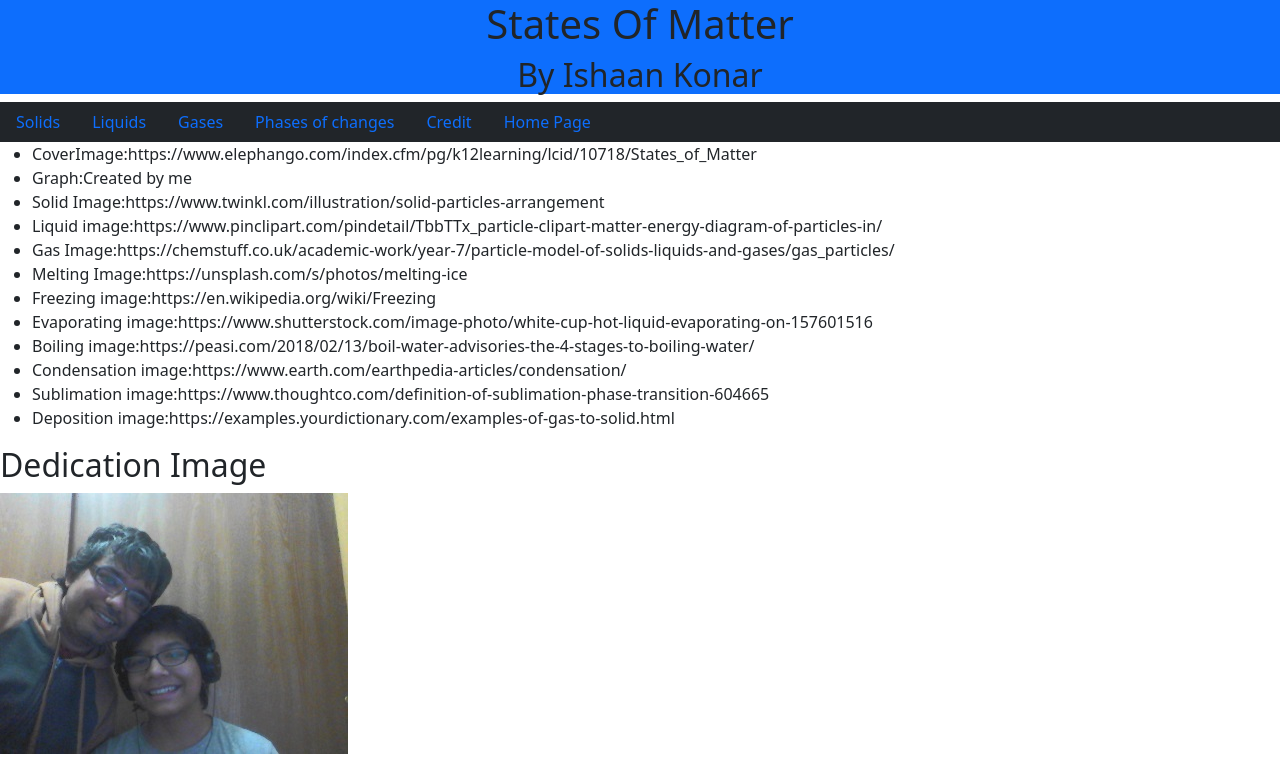
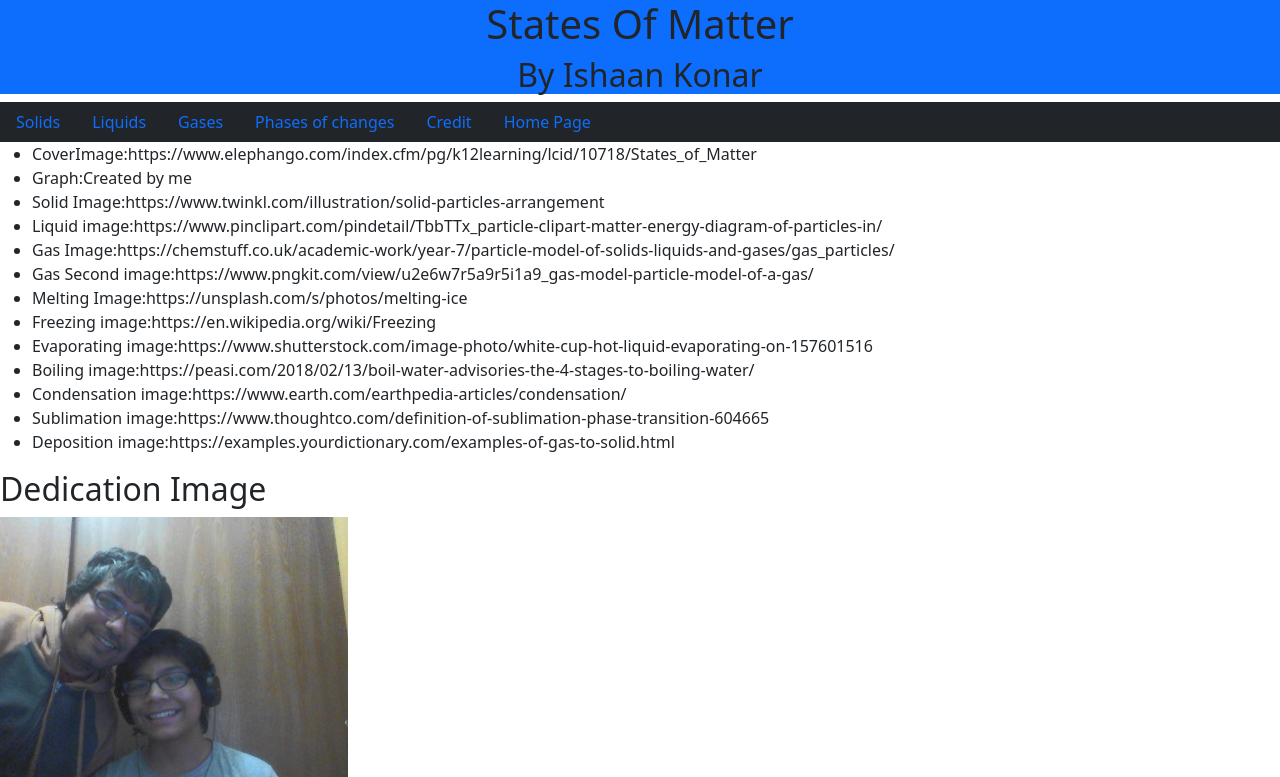
Before and after one commit to tnk1422/s, a Flask app: page /credit in a window 1280 px wide. Shown: the top 777 px of the page. Run offline with Flask 2, Linux system fonts and the light colour scheme.

Commit message:
Update credits.html

```diff
--- a/templates/credits.html
+++ b/templates/credits.html
@@ -24,6 +24,7 @@
         <li>Solid Image:https://www.twinkl.com/illustration/solid-particles-arrangement</li>
         <li>Liquid image:https://www.pinclipart.com/pindetail/TbbTTx_particle-clipart-matter-energy-diagram-of-particles-in/</li>
         <li>Gas Image:https://chemstuff.co.uk/academic-work/year-7/particle-model-of-solids-liquids-and-gases/gas_particles/</li>
+        <li>Gas Second image:https://www.pngkit.com/view/u2e6w7r5a9r5i1a9_gas-model-particle-model-of-a-gas/</li>
         <li>Melting Image:https://unsplash.com/s/photos/melting-ice </li>
         <li>Freezing image:https://en.wikipedia.org/wiki/Freezing </li>
         <li>Evaporating image:https://www.shutterstock.com/image-photo/white-cup-hot-liquid-evaporating-on-157601516 </li>
```
